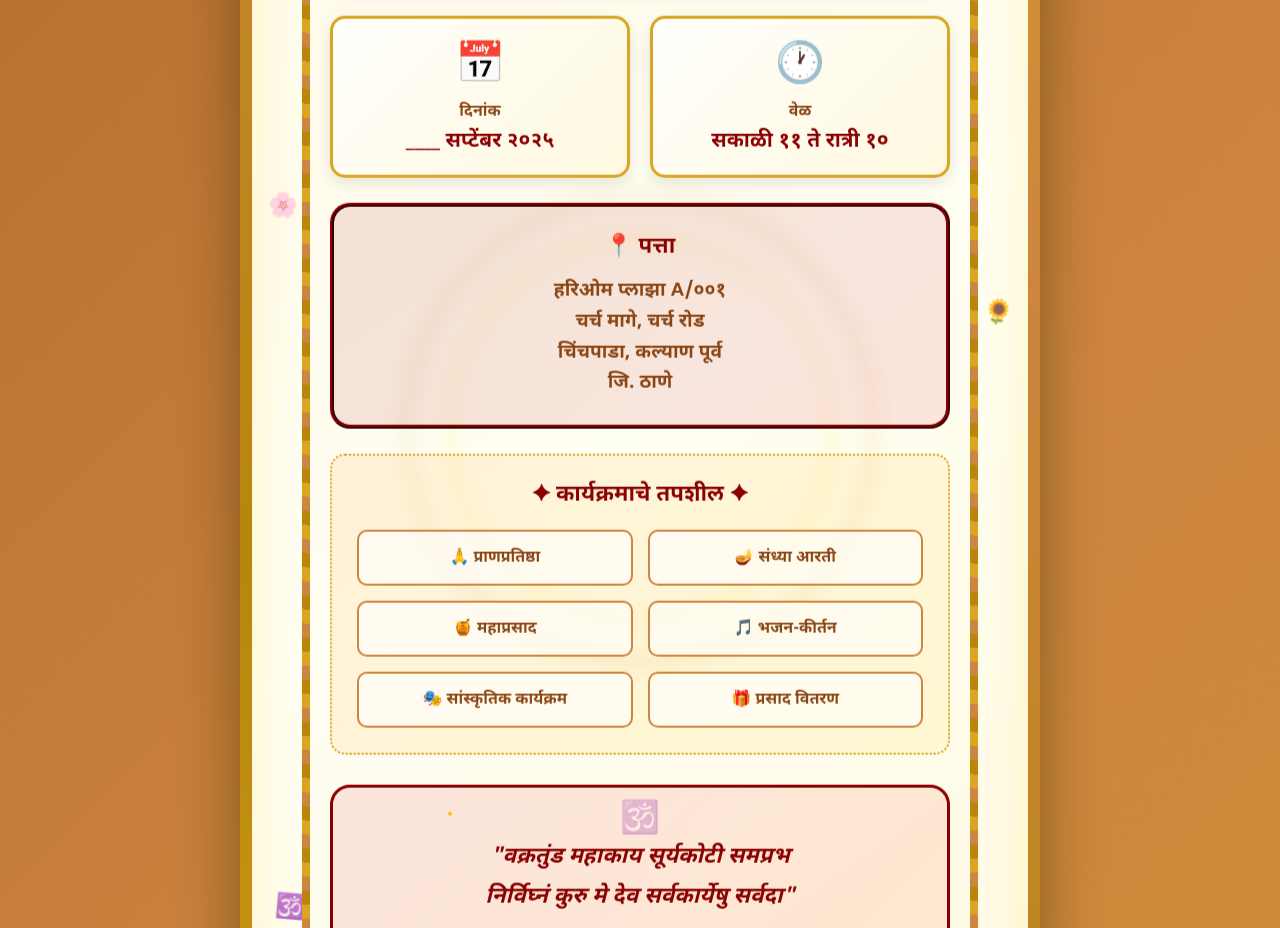
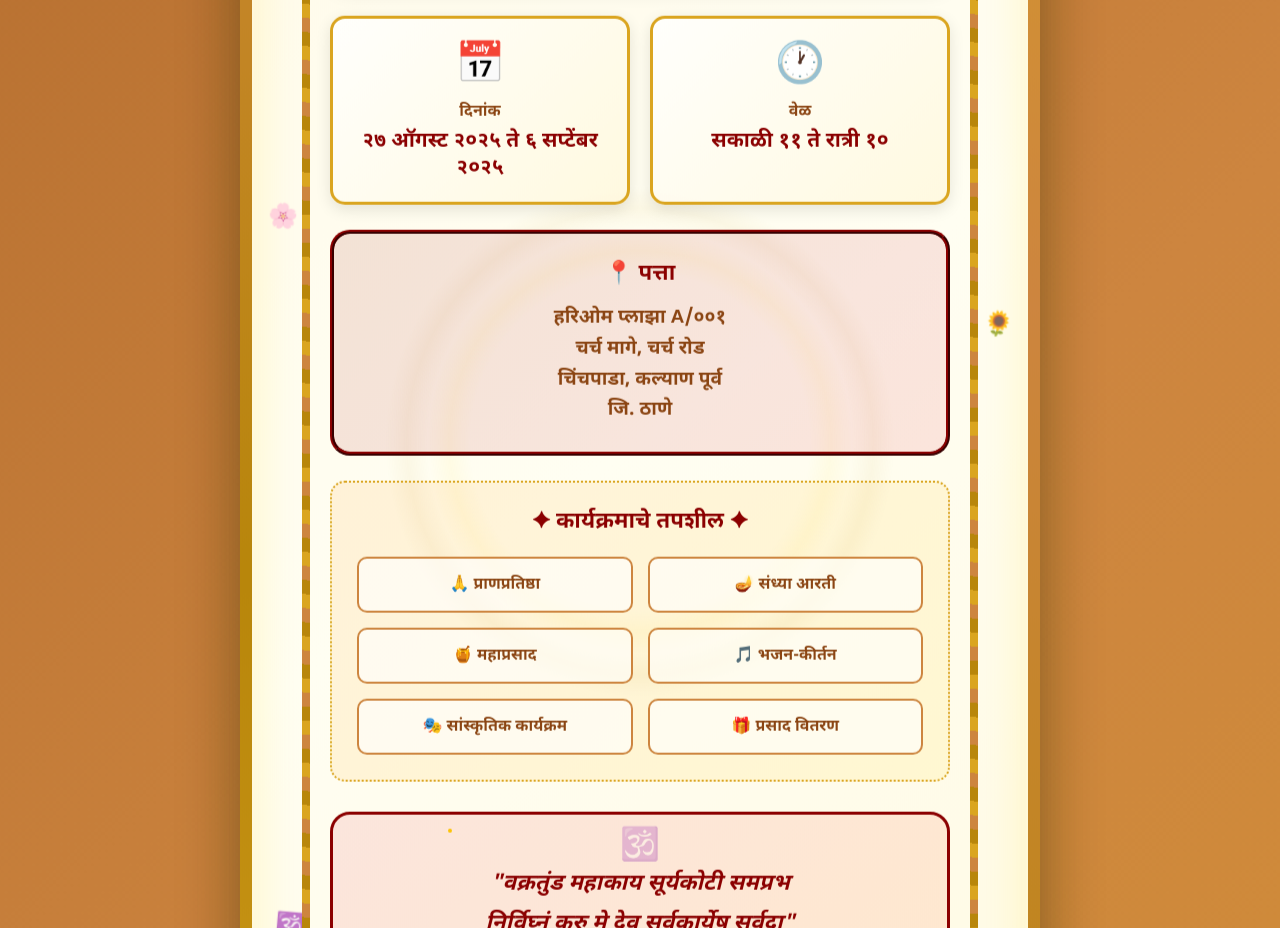
Before and after one commit to RohitSadavarti/invitation, a plain HTML site: page index.html in a window 1280 px wide. Shown: the part 780-1708 px from the top of the page. Drawn offline with Linux system fonts and the light colour scheme.

Commit message:
Update index.html

```diff
--- a/index.html
+++ b/index.html
@@ -602,7 +602,7 @@
                     <div class="date-time-card">
                         <span class="card-icon">📅</span>
                         <div class="card-label">दिनांक</div>
-                        <div class="card-value">____ सप्टेंबर २०२५</div>
+                        <div class="card-value">२७ ऑगस्ट २०२५ ते ६ सप्टेंबर २०२५</div>
                     </div>
                     <div class="date-time-card">
                         <span class="card-icon">🕐</span>
```
